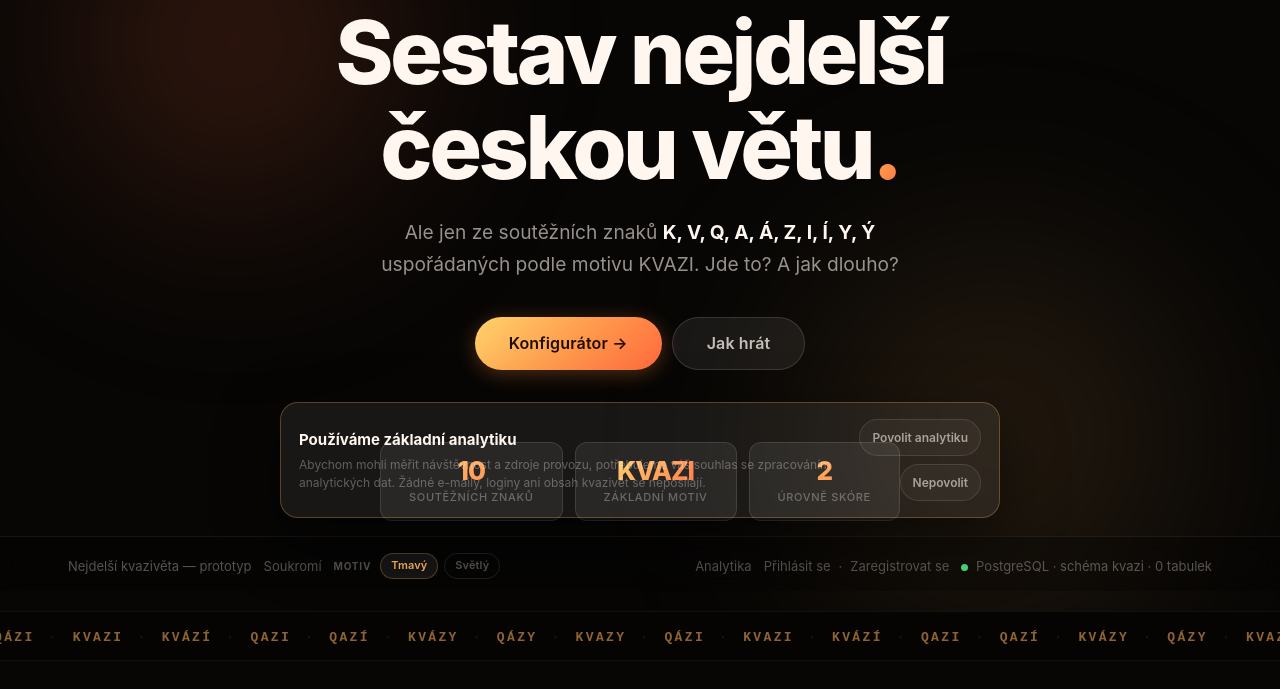
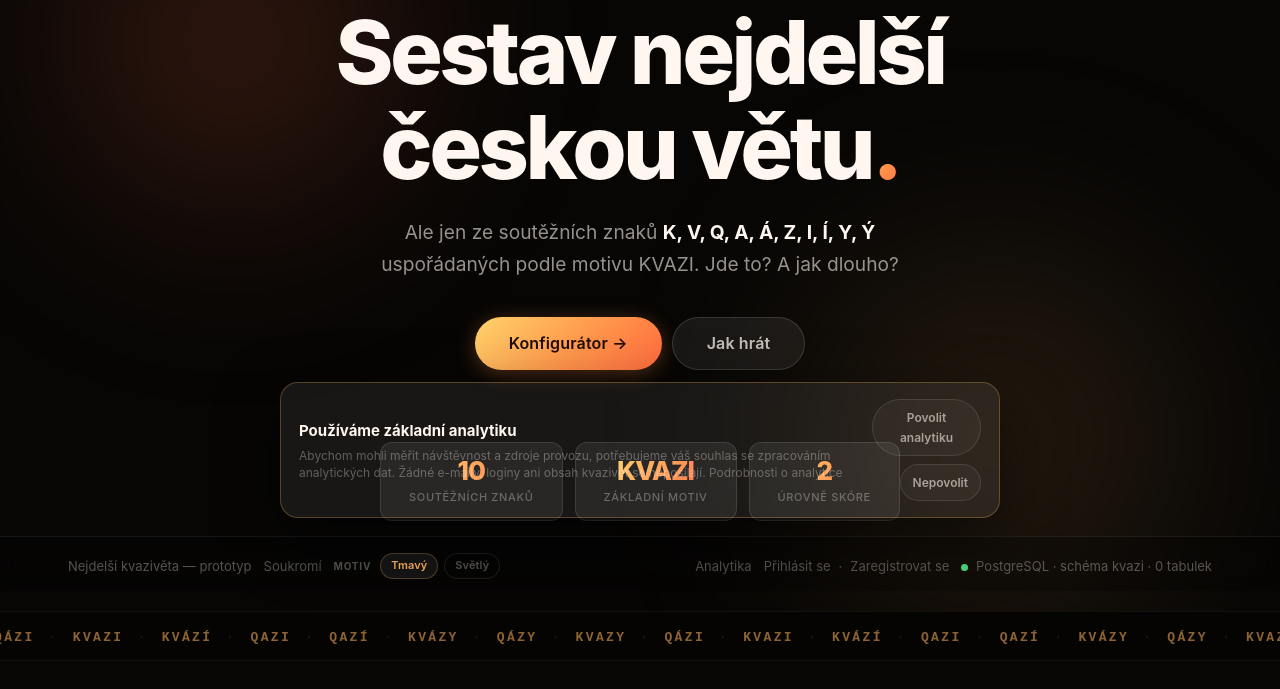
Before and after one commit to bukovskyjosef/kvazi, a PHP site: page /index.php in a window 1280 px wide. Shown: the part 209-898 px from the top of the page. Run offline with PHP 8.4, Linux system fonts and the light colour scheme; some libraries are stand-ins or nearby versions.

Commit message:
fix: add analytics consent banner link to /soukromi.php#analytika (#161)
Co-Authored-By: Claude Opus 4.6 <noreply@anthropic.com>

```diff
--- a/app/public/includes/footer.php
+++ b/app/public/includes/footer.php
@@ -10,7 +10,7 @@ $_ftCfBeaconToken = getenv('CLOUDFLARE_WEB_ANALYTICS_TOKEN') ?: '';
   <div id="analyticsConsentBanner" class="analytics-consent-banner is-hidden" role="dialog" aria-live="polite" aria-labelledby="analyticsConsentTitle" aria-describedby="analyticsConsentText">
     <div class="analytics-consent-copy">
       <strong id="analyticsConsentTitle">Používáme základní analytiku</strong>
-      <p id="analyticsConsentText">Abychom mohli měřit návštěvnost a zdroje provozu, potřebujeme váš souhlas se zpracováním analytických dat. Žádné e-maily, loginy ani obsah kvazivět se neposílají.</p>
+      <p id="analyticsConsentText">Abychom mohli měřit návštěvnost a zdroje provozu, potřebujeme váš souhlas se zpracováním analytických dat. Žádné e-maily, loginy ani obsah kvazivět se neposílají. <a href="/soukromi.php#analytika">Podrobnosti o analytice</a></p>
     </div>
     <div class="analytics-consent-actions">
       <button type="button" class="analytics-consent-btn" data-analytics-consent="granted">Povolit analytiku</button>
```
Also changed, not shown: app/tests/privacy.test.mjs (+5 -0 lines).
